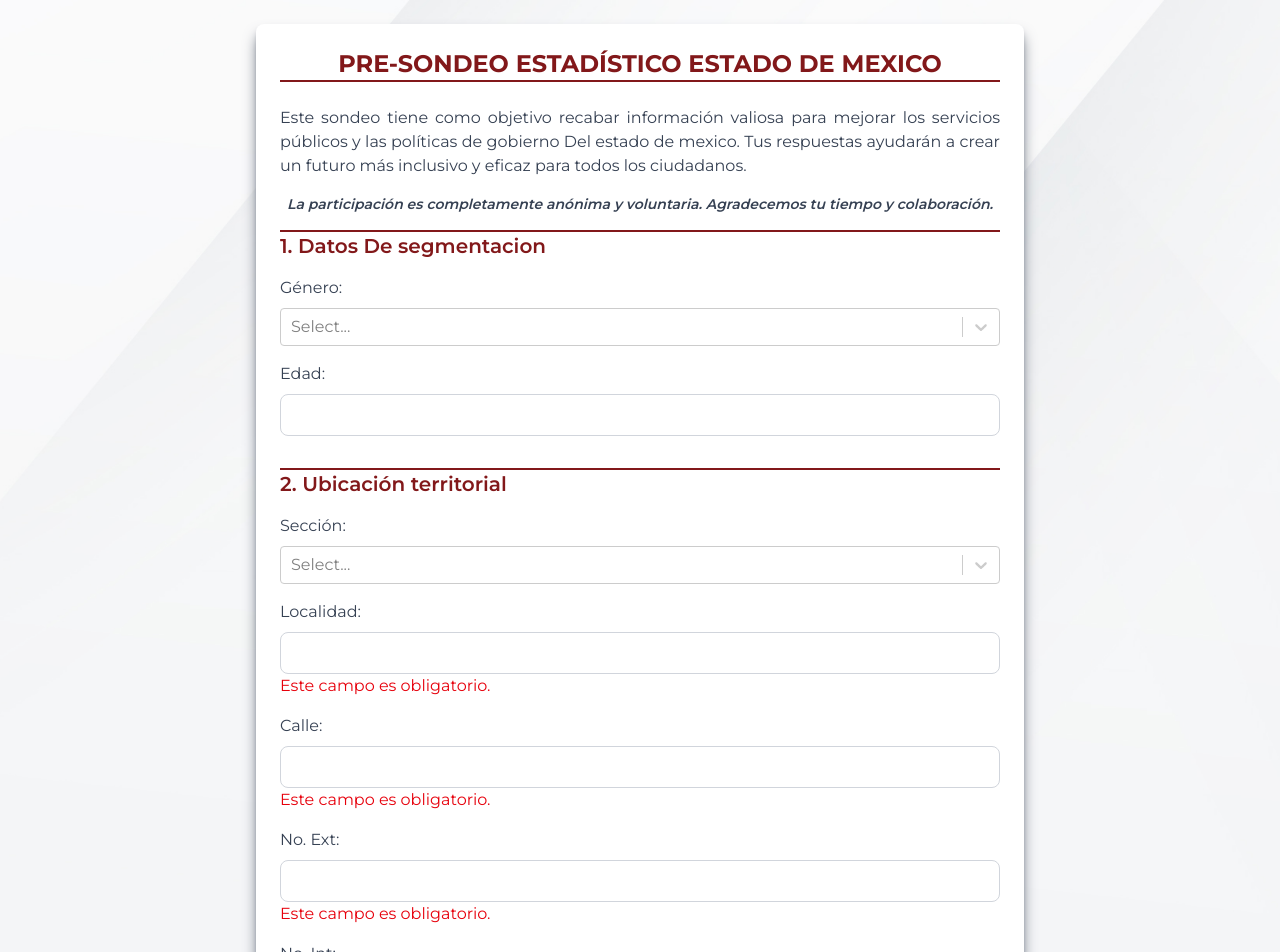
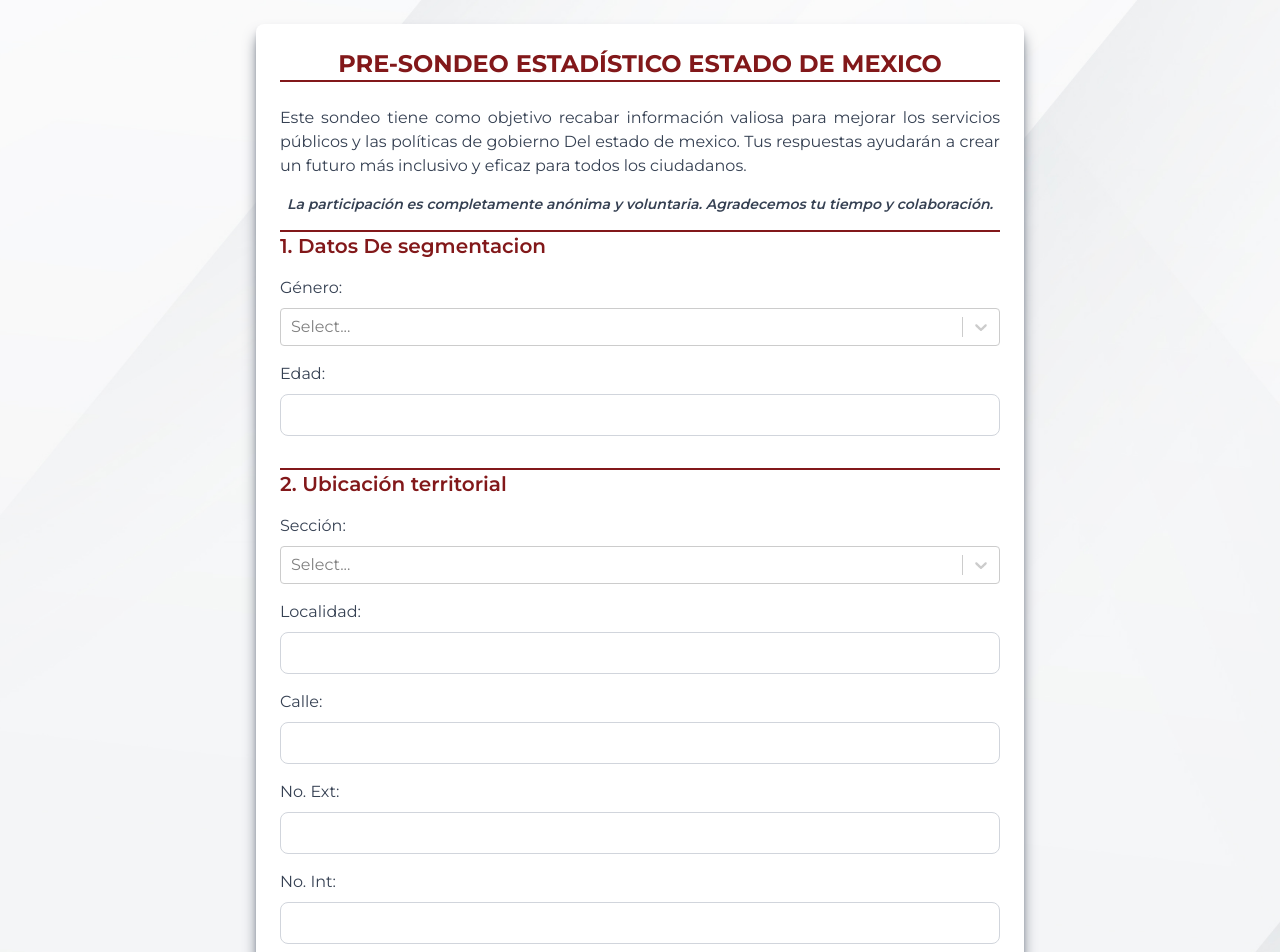
Before and after one commit to Pohe1999/sondeo-estadistico-2025, a React (Vite) app: page / in a window 1280 px wide. Shown: the top 952 px of the page. Built offline with nearby package versions, Linux system fonts and the light colour scheme.

Commit message:
Update PreSondeoEstadistico.jsx

```diff
--- a/src/components/PreSondeoEstadistico.jsx
+++ b/src/components/PreSondeoEstadistico.jsx
@@ -104,7 +104,7 @@ const PreSondeoEstadistico = () => {
               <Controller
                 name="genero"
                 control={control}
-                rules={{ required: "Este campo es obligatorio" }} // Mensaje de error personalizado
+                rules={{ required: "El genero es obligatorio." }} // Mensaje de error personalizado
                 render={({ field }) => (
                   <Select
                     {...field}
@@ -124,7 +124,7 @@ const PreSondeoEstadistico = () => {
               <label className="block text-gray-700 mb-2">Edad:</label>
               <input
                 type="number"
-                {...register("edad", { required: "Este campo es obligatorio." })}
+                {...register("edad", { required: "La edad es obligatoria." })}
                 className="w-full border border-gray-300 rounded-lg p-2"
               />
               {errors.edad && (
@@ -143,7 +143,7 @@ const PreSondeoEstadistico = () => {
               <Controller
                 name="seccionElectoral"
                 control={control}
-                rules={{ required: true }}
+                rules={{ required: "La seccion es obligatoria." }}
                 render={({ field }) => (
                   <Select
                     {...field}
@@ -155,7 +155,7 @@ const PreSondeoEstadistico = () => {
                 )}
               />
               {errors.seccionElectoral && (
-                <p className="text-red-600">Este campo es obligatorio.</p>
+                <p className="text-red-600 text-sm">{errors.seccionElectoral.message}</p>
               )}
             </div>
             <div className="mb-4">
@@ -163,31 +163,34 @@ const PreSondeoEstadistico = () => {
               <input
                 name="localidad"
                 type="text"
-                rules={{required: true}}
-                {...register("localidad")}
+                {...register("localidad", {required: "Localidad obligatoria."})}
                 className="w-full border border-gray-300 rounded-lg p-2"
               />
-              {errors && <p className="text-red-600">Este campo es obligatorio.</p>}
+              {errors.localidad && (
+                <p className="text-red-600 text-sm">{errors.localidad.message}</p>
+              )}
             </div>
             <div className="mb-4">
               <label className="block text-gray-700 mb-2">Calle:</label>
               <input
                 type="text"
-                rules={{required: true}}
-                {...register("calle")}
+                {...register("calle", {required: "Calle es obligatoria."})}
                 className="w-full border border-gray-300 rounded-lg p-2"
               />
-              {errors && <p className="text-red-600">Este campo es obligatorio.</p>}
-            </div>
+              {errors.calle && (
+                <p className="text-red-600 text-sm">{errors.calle.message}</p>
+              )}
+              </div>
             <div className="mb-4">
               <label className="block text-gray-700 mb-2">No. Ext:</label>
               <input
-                rules={{required: true}}
                 type="number"
-                {...register("numExterior")}
+                {...register("numExterior", {required: "Numero exterior obligatorio."})}
                 className="w-full border border-gray-300 rounded-lg p-2"
               />
-              {errors && <p className="text-red-600">Este campo es obligatorio.</p>}
+              {errors.numExterior && (
+                <p className="text-red-600 text-sm">{errors.numExterior.message}</p>
+              )}
             </div>
             <div className="mb-4">
               <label className="block text-gray-700 mb-2">No. Int:</label>
@@ -201,18 +204,19 @@ const PreSondeoEstadistico = () => {
               <label className="block text-gray-700 mb-2">Codigo Postal:</label>
               <input
                 type="number"
-                rules={{required: true}}
-                {...register("codigoPostal")}
+                {...register("codigoPostal", {required: "Codigo postal obligatorio."})}
                 className="w-full border border-gray-300 rounded-lg p-2"
               />
-              {errors && <p className="text-red-600">Este campo es obligatorio.</p>}
-            </div>
+              {errors.codigoPostal && (
+                <p className="text-red-600 text-sm">{errors.codigoPostal.message}</p>
+              )}
+              </div>
             <div className="mb-4">
               <label className="block text-gray-700 mb-2">Identifique tipo de Vivienda</label>
               <Controller
                 name="tipoVivienda"
                 control={control}
-                rules={{ required: true }}
+                rules={{ required: "El tipo de vivienda es obligatorio." }}
                 render={({ field }) => (
                   <Select
                     {...field}
@@ -227,26 +231,27 @@ const PreSondeoEstadistico = () => {
                 )}
               />
               {errors.tipoVivienda && (
-                <p className="text-red-600">Este campo es obligatorio.</p>
+                <p className="text-red-600 text-sm">{errors.tipoVivienda.message}</p>
               )}
             </div>
             <div className="mb-4">
               <label className="block text-gray-700 mb-2">¿Cuántas personas viven normalmente en esta vivienda, contando a niñas y niños pequeños y a las personas adultas mayores?</label>
               <label className="block text-gray-700 mb-2 text-sm italic">Registre con número</label>
               <input
-                rules={{required: true}}
                 type="number"
-                {...register("numeroDeHabitantes")}
+                {...register("numeroDeHabitantes", {required: "Campo obligatorio."})}
                 className="w-full border border-gray-300 rounded-lg p-2"
               />
-              {errors && <p className="text-red-600">Este campo es obligatorio.</p>}
+              {errors.numeroDeHabitantes && (
+                <p className="text-red-600 text-sm">{errors.numeroDeHabitantes.message}</p>
+              )}
             </div>
             <div className="mb-4">
               <label className="block text-gray-700 mb-2">¿Todas las personas que viven en esta vivienda comparten un mismo gasto para comer?</label>
               <Controller
                 name="compartenMismoGasto"
                 control={control}
-                rules={{ required: true }}
+                rules={{ required: "Campo Obligatorio." }}
                 render={({ field }) => (
                   <Select
                     {...field}
@@ -258,7 +263,7 @@ const PreSondeoEstadistico = () => {
                 )}
               />
               {errors.compartenMismoGasto && (
-                <p className="text-red-600">Este campo es obligatorio.</p>
+                <p className="text-red-600 text-sm">{errors.compartenMismoGasto.message}</p>
               )}
             </div>
           </div>
@@ -273,7 +278,7 @@ const PreSondeoEstadistico = () => {
               <Controller
                 name="gradoDeEstudios"
                 control={control}
-                rules={{ required: true }}
+                rules={{ required: "Campo obligatorio." }}
                 render={({ field }) => (
                   <Select
                     {...field}
@@ -291,7 +296,7 @@ const PreSondeoEstadistico = () => {
                 )}
               />
               {errors.gradoDeEstudios && (
-                <p className="text-red-600">Este campo es obligatorio.</p>
+                <p className="text-red-600 text-sm">{errors.gradoDeEstudios.message}</p>
               )}
             </div>
             <div className="mb-4">
@@ -318,25 +323,23 @@ const PreSondeoEstadistico = () => {
               <div className="mb-4">
               <label className="block text-gray-700 mb-2">Mencione a la escuela a la que asiste:</label>
               <input
-                  rules={{required: true}}
                   type="text"
-                  {...register("nombreDeLaEscuela")}
+                  {...register("nombreDeLaEscuela", {required: "Campo obligatorio."})}
                   className="w-full border border-gray-300 rounded-lg p-2"
                 />
-              {errors && (
-                <p className="text-red-600">Este campo es obligatorio.</p>
+              {errors.nombreDeLaEscuela && (
+                <p className="text-red-600 text-sm">{errors.nombreDeLaEscuela.message}</p>
               )}
             </div>
             <div className="mb-4">
               <label className="block text-gray-700 mb-2">Grado que cursa:</label>
               <input
-                  rules={{required: true}}
                   type="text"
-                  {...register("gradoQueCursa")}
+                  {...register("gradoQueCursa", {required: "Campo obligatorio."})}
                   className="w-full border border-gray-300 rounded-lg p-2"
                 />
-              {errors && (
-                <p className="text-red-600">Este campo es obligatorio.</p>
+              {errors.gradoQueCursa && (
+                <p className="text-red-600 text-sm">{errors.gradoQueCursa.message}</p>
               )}
             </div>
             </div>
@@ -364,7 +367,7 @@ const PreSondeoEstadistico = () => {
               />
             </div>
             {watch("actualmenteTrabaja") && (
-              <div>
+            <div>
             <div className="mb-4">
               <label className="block text-gray-700 mb-2">
                 ¿Cuál es su ocupación?
@@ -372,7 +375,7 @@ const PreSondeoEstadistico = () => {
               <Controller
                 name="ocupacionActual"
                 control={control}
-                rules={{ required: true }}
+                rules={{ required: "Campo obligatorio." }}
                 render={({ field }) => (
                   <Select
                     {...field}
@@ -386,11 +389,13 @@ const PreSondeoEstadistico = () => {
                       { value: "profesionistaInependiente", label: "Profesionista independiente" },
                       { value: "maestriaDoctorado", label: "Maestría o doctorado" }
                     ]}
+                    value={field.value || null} // Asegura que el valor se maneje correctamente
+                    onChange={(selectedOption) => field.onChange(selectedOption?.value)} // Solo guarda el valor, no el objeto entero
                   />
                 )}
               />
               {errors.ocupacionActual && (
-                <p className="text-red-600">Este campo es obligatorio.</p>
+                <p className="text-red-600 text-sm">{errors.ocupacionActual.message}</p>
               )}
             </div>
             </div>
@@ -409,7 +414,7 @@ const PreSondeoEstadistico = () => {
               <Controller
                 name="medioDeTransporte"
                 control={control}
-                rules={{ required: true }}
+                rules={{ required: "Campo obligatorio." }}
                 render={({ field }) => (
                   <Select
                     {...field}
@@ -421,7 +426,7 @@ const PreSondeoEstadistico = () => {
                 )}
               />
               {errors.medioDeTransporte && (
-                <p className="text-red-600">Este campo es obligatorio.</p>
+                <p className="text-red-600 text-sm">{errors.medioDeTransporte.message}</p>
               )}
             </div>
             <div className="mb-4">
@@ -431,7 +436,7 @@ const PreSondeoEstadistico = () => {
               <Controller
                 name="calidadDelTransportePublico"
                 control={control}
-                rules={{ required: true }}
+                rules={{ required: "Campo obligatorio." }}
                 render={({ field }) => (
                   <Select
                     {...field}
@@ -444,7 +449,7 @@ const PreSondeoEstadistico = () => {
                 )}
               />
               {errors.calidadDelTransportePublico && (
-                <p className="text-red-600">Este campo es obligatorio.</p>
+                <p className="text-red-600 text-sm">{errors.calidadDelTransportePublico.message}</p>
               )}
             </div>
             <div className="mb-4">
@@ -454,7 +459,7 @@ const PreSondeoEstadistico = () => {
               <Controller
                 name="mayorProblematicaEnMovilidad"
                 control={control}
-                rules={{ required: true }}
+                rules={{ required: "Campo obligatorio." }}
                 render={({ field }) => (
                   <Select
                     {...field}
@@ -470,7 +475,7 @@ const PreSondeoEstadistico = () => {
                 )}
               />
               {errors.mayorProblematicaEnMovilidad && (
-                <p className="text-red-600">Este campo es obligatorio.</p>
+                <p className="text-red-600 text-sm">{errors.mayorProblematicaEnMovilidad.message}</p>
               )}
             </div>
           </div>
```
